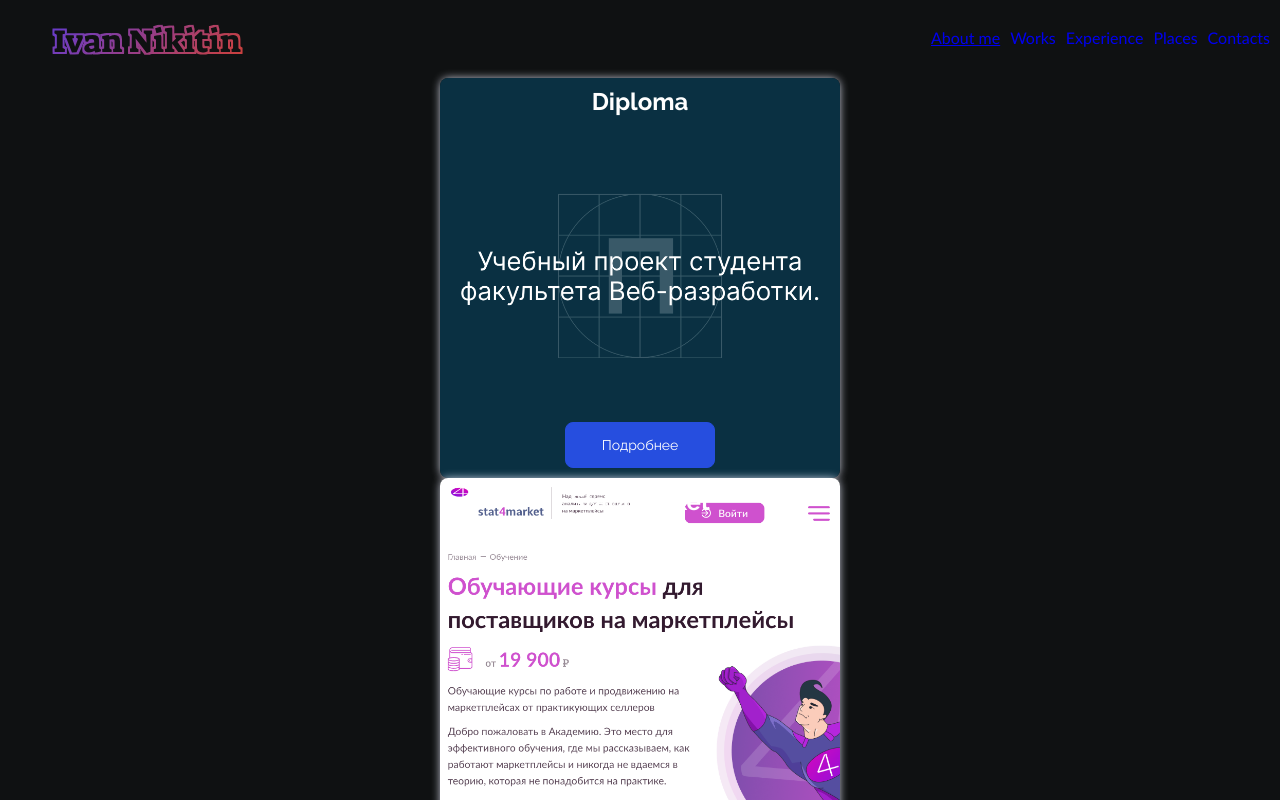
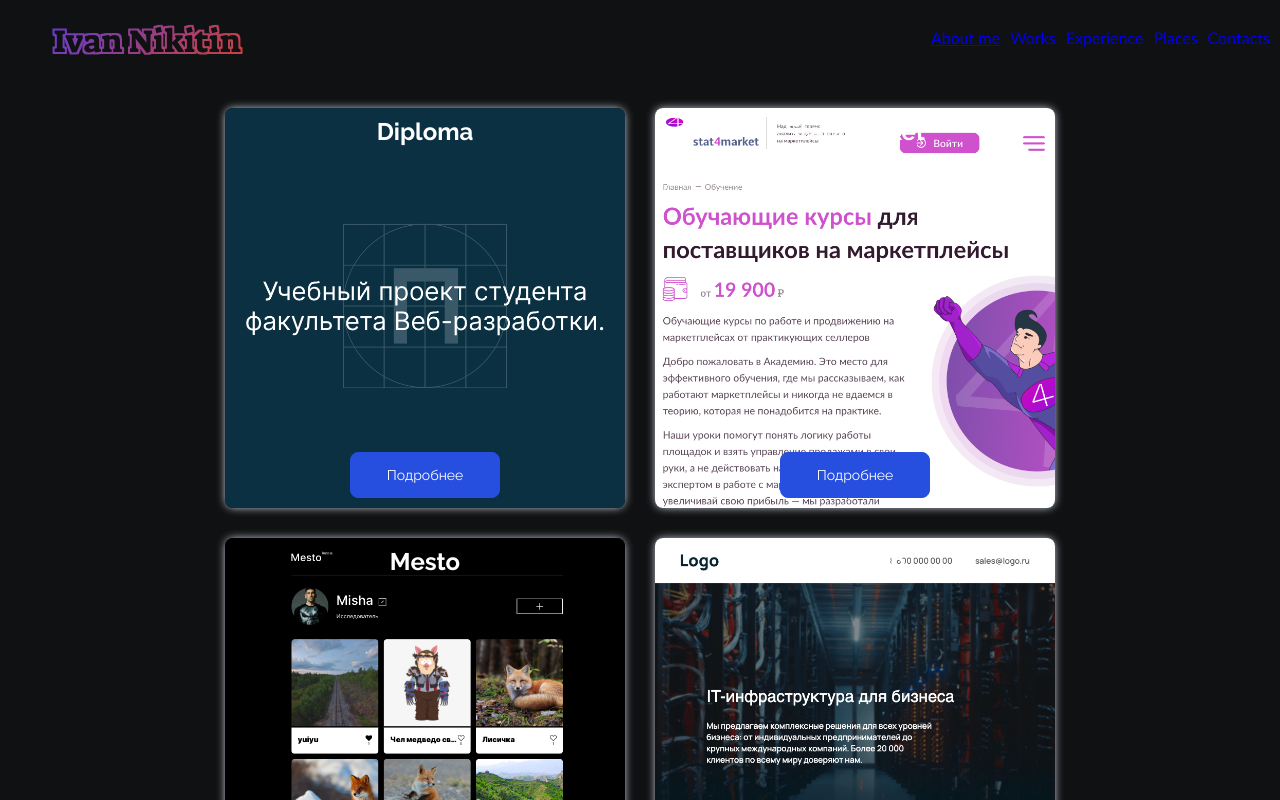
Before and after one commit to iva3nik/my-app, a React (Create React App) app: page / in a window 1280 px wide. Built offline with nearby package versions, Linux system fonts and the light colour scheme.

Commit message:
fix button and add styles for works

```diff
--- a/src/components/Button/Button.module.scss
+++ b/src/components/Button/Button.module.scss
@@ -18,6 +18,7 @@
   cursor: pointer;
   user-select: none;
   transition: 0.3s linear;
+  z-index: 100;
 
   .button-spinner {
     width: 20px;
@@ -101,7 +102,6 @@
     border: 1px solid $greyNormal;
     border-radius: 6px;
     width: 154px;
-    height: 32px;
 
     &:hover {
       color: white;
--- a/src/pages/Works/Works.module.scss
+++ b/src/pages/Works/Works.module.scss
@@ -0,0 +1,8 @@
+.works {
+  padding: 30px 0;
+  width: 90%;
+  display: flex;
+  gap: 30px;
+  flex-wrap: wrap;
+  justify-content: center;
+}
--- a/src/pages/Works/components/Work/Work.module.scss
+++ b/src/pages/Works/components/Work/Work.module.scss
@@ -11,6 +11,7 @@
   transition: 300ms;
   transform: perspective(1000px) rotateY(var(--rotate-y, 0));
   box-shadow: $primaryBoxShadow;
+  display: flex;
 
   &_back {
     --rotate-y: 180deg;
@@ -28,7 +29,7 @@
     flex-direction: column;
     align-items: center;
     justify-content: space-between;
-
+    z-index: 0;
     p {
       transform: rotateY(180deg);
     }
```
